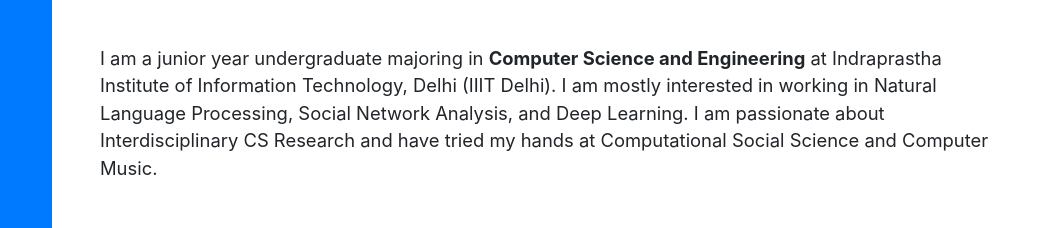
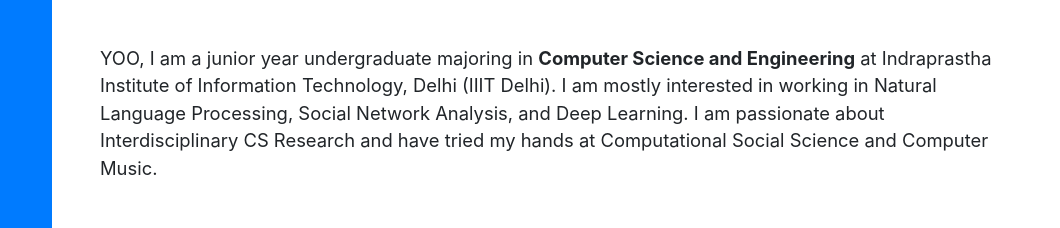
Before and after one commit to brihijoshi/old-website-hugo, a website with bundled scripts: page index.html in a window 1280 px wide. Shown: the part 243-471 px from the top of the page, 220-1280 px from the left. Built offline with nearby package versions, Linux system fonts and the light colour scheme; some icons are missing; a web font is replaced by a local one.

Commit message:
Changed internal content

```diff
--- a/index.html
+++ b/index.html
@@ -72,7 +72,7 @@
           <div class="subheading mb-5">IIIT Delhi, New Delhi, India - 110020 · +91-8812012300 ·
             <a href="mailto:brihi16142@iiitd.ac.in">brihi16142@iiitd.ac.in</a>
           </div>
-          <p class="lead mb-5">I am a junior year undergraduate majoring in <b>Computer Science and Engineering</b> at Indraprastha Institute of Information Technology, Delhi (IIIT Delhi).
+          <p class="lead mb-5">YOO, I am a junior year undergraduate majoring in <b>Computer Science and Engineering</b> at Indraprastha Institute of Information Technology, Delhi (IIIT Delhi).
 
           I am mostly interested in working in Natural Language Processing, Social Network Analysis, and Deep Learning. I am passionate about Interdisciplinary CS Research and have tried my hands at Computational Social Science and Computer Music.
 
```
